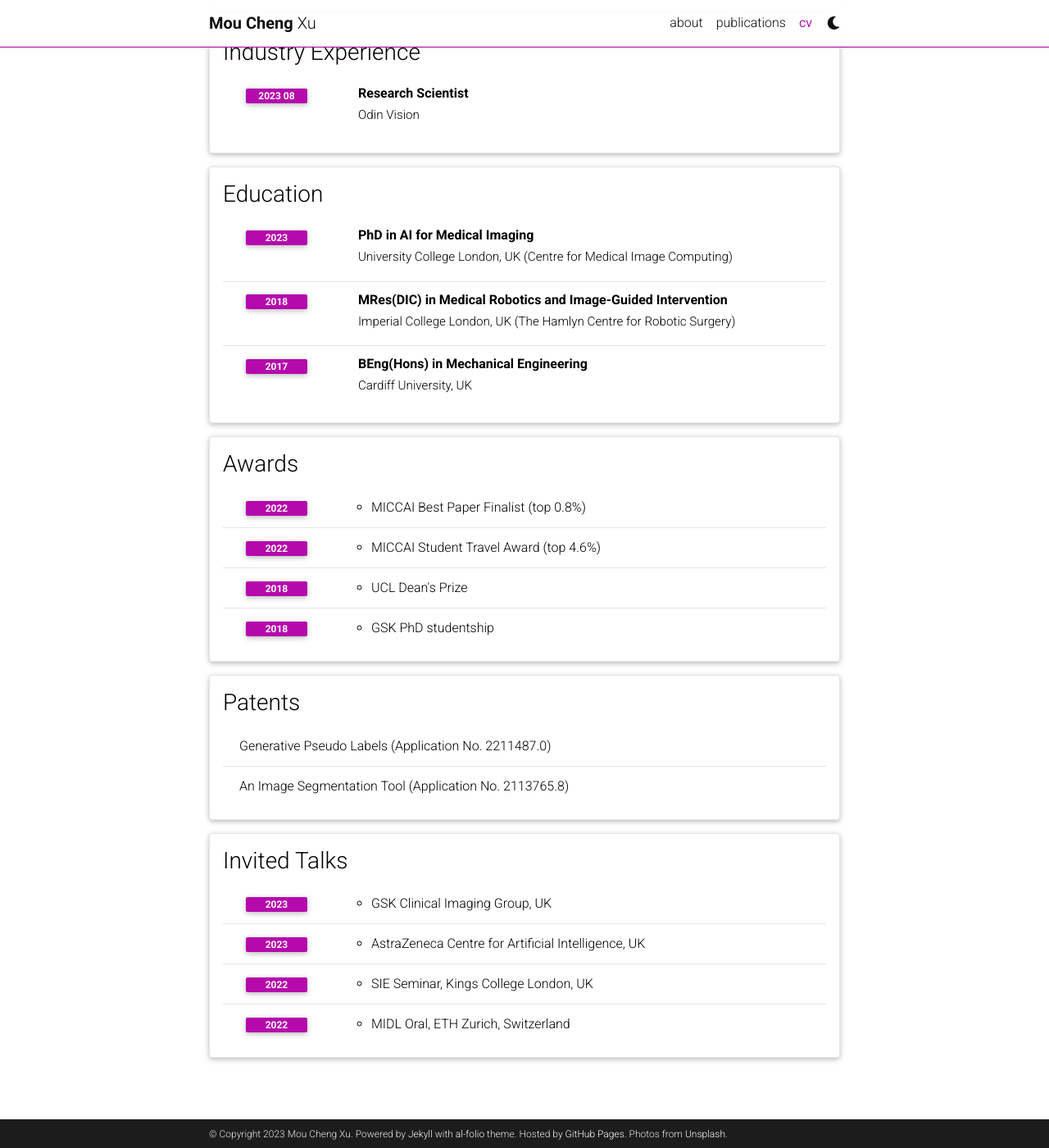
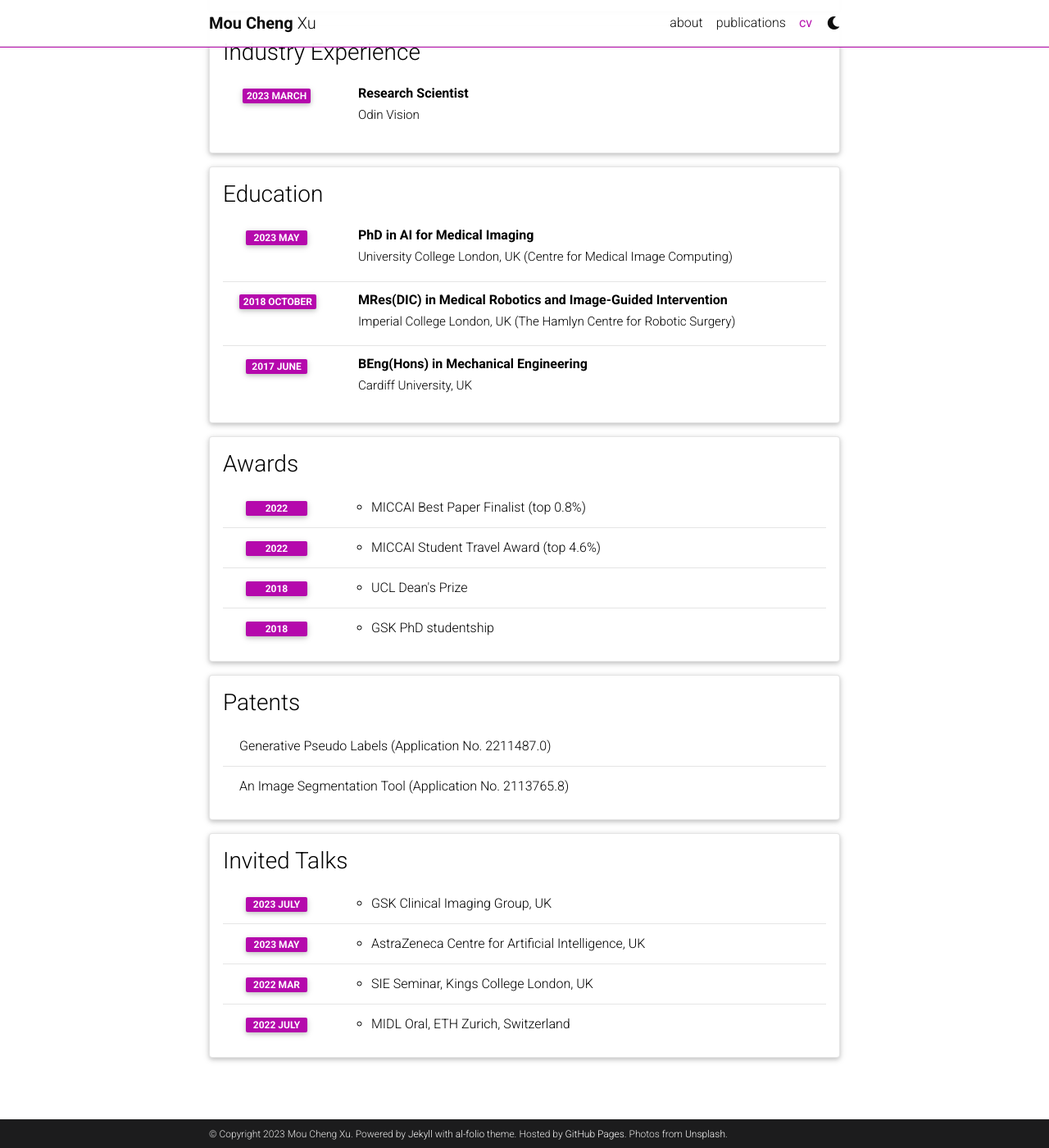
Before and after one commit to moucheng2017/moucheng2017.github.io, a Jekyll site: the page built from _pages/cv.md, in a window 1280 px wide and 1400 px high, scrolled down 331 px. Shown: the whole window at 82% size. Built offline with Jekyll 4.4.1, drawn with Linux system fonts in a browser that asks for light colours; comment, search, counter and statistics services are not loaded; a style sheet for code colours, icons or effects is not loaded.

Commit message:
Update cv.yml add months

```diff
--- a/_data/cv.yml
+++ b/_data/cv.yml
@@ -11,22 +11,22 @@
   contents:
     - title: Research Scientist
       institution: Odin Vision
-      year: 2023 08
+      year: 2023 March
 
 - title: Education
   type: time_table
   contents:
     - title: PhD in AI for Medical Imaging
       institution: University College London, UK (Centre for Medical Image Computing)
-      year: 2023
+      year: 2023 May
 
     - title: MRes(DIC) in Medical Robotics and Image-Guided Intervention
       institution: Imperial College London, UK (The Hamlyn Centre for Robotic Surgery)
-      year: 2018
+      year: 2018 October
 
     - title: BEng(Hons) in Mechanical Engineering
       institution: Cardiff University, UK
-      year: 2017
+      year: 2017 June
 
 - title: Awards
   type: time_table
@@ -53,16 +53,16 @@
 - title: Invited Talks
   type: time_table
   contents:
-    - year: 2023
+    - year: 2023 July
       items:
         - GSK Clinical Imaging Group, UK
-    - year: 2023
+    - year: 2023 May
       items:
         - AstraZeneca Centre for Artificial Intelligence, UK
-    - year: 2022
+    - year: 2022 Mar
       items:
         - SIE Seminar, Kings College London, UK
-    - year: 2022
+    - year: 2022 July
       items:
         - MIDL Oral, ETH Zurich, Switzerland
 
```
